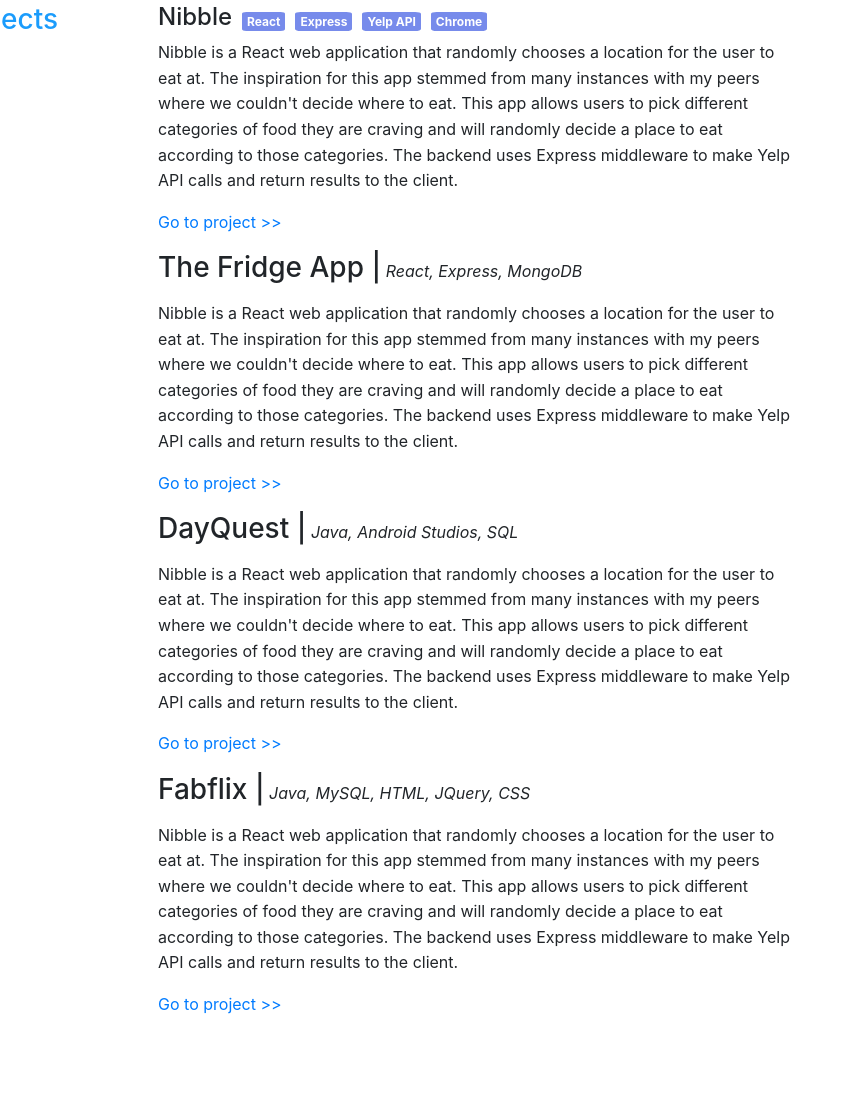
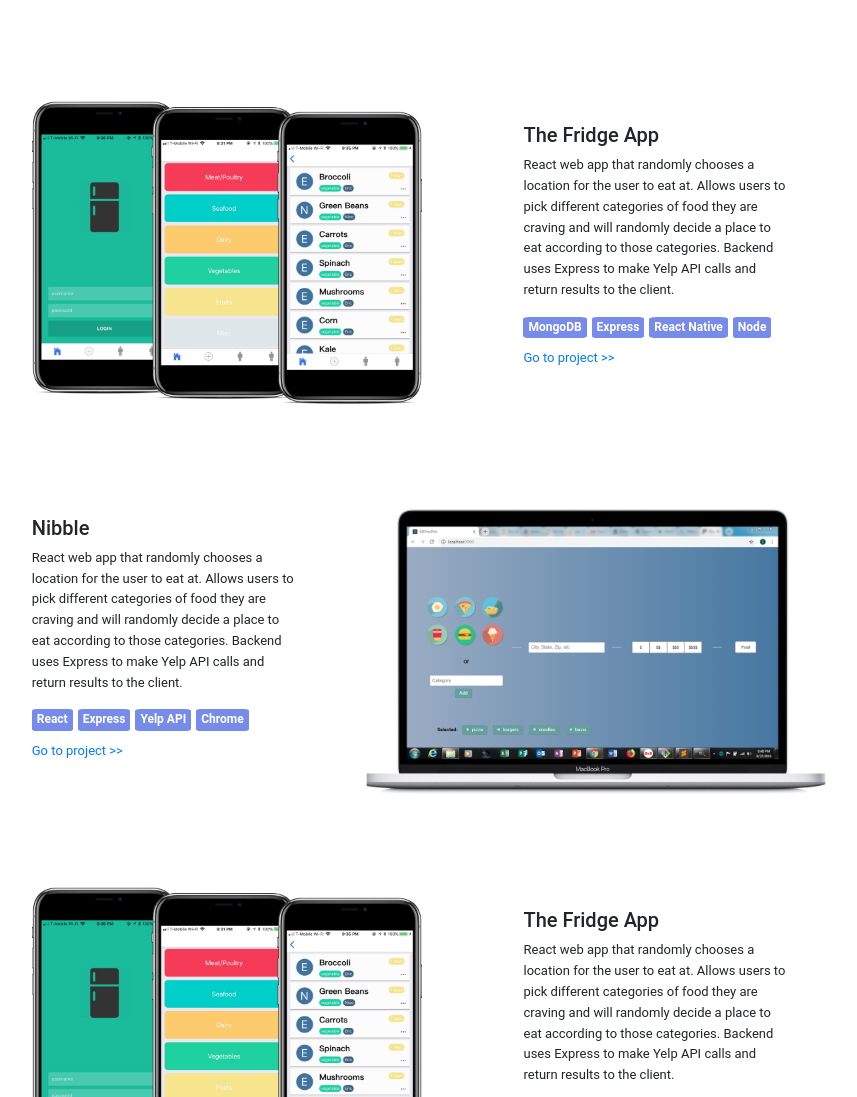
Before and after one commit to ericmv/ericmv.github.io, a plain HTML site: page index.html in a window 1280 px wide. Shown: the part 1703-2800 px from the top of the page, without its empty margins (323-1180 px from the left). Before the commit the page ends 2737 px from the top, so only its background shows below. Drawn offline with nearby package versions, Linux system fonts and the light colour scheme.

Commit message:
fade effect, alternate projects

```diff
--- a/css/layout.css
+++ b/css/layout.css
@@ -1,5 +1,5 @@
 body {
-  font-family: Century Gothic;
+  font-family: Roboto;
    overflow-x:hidden;
 }
 
@@ -12,15 +12,16 @@
 }
 /*box-sizing: border-box;*/
 .container {
+  font-family: Roboto;
+  font-weight: 300;
   display: -webkit-box;
   display: -moz-box;
   display: -ms-flexbox;
   display: -webkit-flex;
   display: flex;
   flex-direction: column;
-  padding: 8%;
-  /*border: 1px solid;*/
-  /*-webkit-flex-flow: row wrap;*/
+  padding: 8% 4%;
+
 }
 #banner {
   justify-content: space-around;
@@ -28,7 +29,9 @@
   height: 100vh;
 }
 .backgroundHeader {
-  font-family: "Lucida Sans Unicode"; font-size: 30px; font-style: normal; font-variant: normal; font-weight: 400; line-height: 33px;
+  font-size: 24px;
+  font-weight: 400;
+  line-height: 33px;
   color: #1B9CFC;
 }
 .hello {
@@ -37,6 +40,7 @@
 .intro {
   margin:0 10px;
 }
+
 
 .button {
   margin: 0 10px;
@@ -47,14 +51,22 @@
   font-weight: bold;
   width: 200px;
   background-color: white;
-  /*color: #2F4F4F;*/
   color: #778beb;
 }
 
+.button:hover {
+  background-color: #778beb;
+  color: white;
+  cursor: pointer;
+}
+#main {
+
+}
 .section {
+  opacity: 0;
+  transition: opacity 1s;
   display: flex;
   flex-direction: column;
-  /*border: 1px solid;*/
   flex-wrap: wrap;
   height: 100%;
   display: -webkit-box;
@@ -62,18 +74,19 @@
   display: -ms-flexbox;
   display: -webkit-flex;
   padding: 5% 10%;
+  margin-bottom: 10%;
 }
-
+.section.inview {
+  opacity: 1;
+}
 .sectionHeader {
-  /*border:1px solid;*/
   padding-bottom: 10px;
   text-align: left;
-  flex: 2;
+  flex: 1;
   color: #1B9CFC;
 }
 
 .sectionDetails {
-  /*border:1px solid;*/
   flex: 5;
   text-align: left;
   line-height: 1.6;
@@ -85,34 +98,38 @@
   height: 100%;
   align-items: center;
   color: white;
-  padding: 5% 10%;
+  padding: 4% 14%;
 
 }
 .background {
-  font-size: 100%;
+  font-size: 85%;
   padding-top: 25px;
 }
 
 .tag {
   background-color: #778beb;
   height: 33%;
-  /*border: 1px solid #778beb;*/
-  padding: 0px 5px;
+  padding: 1px 5px;
   border-radius: 10%;
-  margin-left: 10px;
+  margin-right: 5px;
+  margin-bottom: 10px;
   color: white;
   font-size: 12px;
   font-weight: bold;
 }
-
+#profile-image {
+  flex: 2;
+}
 .profile-image {
   height: 225px;
   width: 225px;
-  /* border: 1px solid black; */
   border-radius: 50%;
 }
 
 .skills {
+  font-size: 15px;
+  /*line-height: 1.3;*/
+  font-weight: 300;
   flex-wrap: wrap;
   display: flex;
   flex-direction: row;
@@ -143,18 +160,77 @@
 }
 .skillList {
   flex: 1;
+  margin-bottom: 10px;
   padding-right: 2.3em;
   list-style-type: none;
 }
-
+.projectHeader {
+  margin-right: 10px
+}
+.projectDetails {
+  order: 1;
+  font-size: 13px;
+  /*margin: 0 5%;*/
+  flex: 2;
+}
+.projectTags {
+  flex-direction: row;
+  display: flex;
+  flex-wrap: wrap;
+}
 .project {
   display: flex;
-  flex-wrap: wrap;
-  margin-right: 10px;
-  font-weight: 600;
-  flex-direction: row;
+  flex-direction: column;
+  margin-bottom: 10%;
+
   align-items: center;
 }
+.projectImage {
+  margin-right: 5%;
+  flex: 3;
+}
+
+.image {
+  flex: 3;
+  width: 100%;
+}
+
+#footer {
+  font-weight: bold;
+  font-family: Roboto;
+  font-size: 16px;
+  padding: 2% 3%;
+  display: flex;
+  flex-direction: row;
+  background-color: #EAEAEA;
+}
+
+#left {
+  flex: 1;
+
+}
+#middle {
+  height: 100%;
+  /*border: 1px solid;*/
+
+  flex: 1;
+  display: flex;
+  align-items: center;
+  justify-content: center;
+}
+
+.fa {
+  height: 40px;
+  color: #1B9CFC;
+  animation: none;
+  text-decoration: none;
+  margin:0px 10px;
+}
+
+
+
+
+
 @media (min-width: 320px)  {
   #banner {
     font-size:28px;
@@ -195,6 +271,16 @@
   .intro, .button, .hello {
     margin: 0 25px;
   }
+  .skills {
+    padding-left: 100px;
+  }
+  .project {
+    flex-direction: row;
+    margin-bottom: 10%;
+  }
+  .projectDetails {
+    order: 0;
+  }
   .section {
     flex-direction: row;
     padding: 5% 13% 0 10%;
@@ -225,7 +311,7 @@
     margin: 0 25px;
   }
   .sectionDetails {
-      margin: 0 0 0 100px;
+      margin: 0 0 0 75px;
   }
   .profile-image {
     height: 250px;
--- a/index.html
+++ b/index.html
@@ -4,14 +4,18 @@
     <title>Eric Vu</title>
     <!-- CSS
       ================================================== -->
+      <link rel="stylesheet" href="https://stackpath.bootstrapcdn.com/bootstrap/4.1.3/css/bootstrap.min.css" integrity="sha384-MCw98/SFnGE8fJT3GXwEOngsV7Zt27NXFoaoApmYm81iuXoPkFOJwJ8ERdknLPMO" crossorigin="anonymous">
      <link rel="stylesheet" href="css/layout.css">
-     <link rel="stylesheet" href="https://stackpath.bootstrapcdn.com/bootstrap/4.1.3/css/bootstrap.min.css" integrity="sha384-MCw98/SFnGE8fJT3GXwEOngsV7Zt27NXFoaoApmYm81iuXoPkFOJwJ8ERdknLPMO" crossorigin="anonymous">
+
      <meta name="viewport" content="width=device-width, initial-scale=1, shrink-to-fit=yes">
+     <link rel="stylesheet" href="https://cdnjs.cloudflare.com/ajax/libs/font-awesome/4.7.0/css/font-awesome.min.css">
+     <script src="js/index.js"></script>
+
 
 
 
   </head>
-  <body>
+  <body onscroll="updateInView()">
     <div class="container" id="banner">
     	<div class="hello"><p>Hello!</p></div>
 
@@ -47,14 +51,15 @@
           </p>
         </div>
       </div>
-    <div class=" section">
+
+      <div class="section">
         <div class="sectionHeader">
-        <h3>Skills</h3>
+          <h4>Skills</h4>
         </div>
         <div class="sectionDetails skills">
           <div class="skills_row">
             <ul class="skillList">
-            <li><h5>Languages</h3></li>
+              <li><h5>Languages</h5></li>
               <li>Python</li>
               <li>Javascript</li>
               <li>C/C++</li>
@@ -74,7 +79,7 @@
           </div>
           <div class="skills_row">
             <ul class="skillList">
-            <li><h5>Tools</h3></li>
+              <li><h5>Tools</h5></li>
               <li>Git/Github</li>
               <li>MongoDB</li>
               <li>MySQL</li>
@@ -93,6 +98,7 @@
           </div>
         </div>
       </div>
+
           <div class=" section" style="display:none">
         <div class="sectionHeader">
           <h2>Skills</h2>
@@ -119,56 +125,112 @@
           </div>
         </div>
       </div>
+
+
       <div class="section">
         <div class="sectionHeader">
-        <h3>Projects</h3>
+          <h4>Projects</h4>
         </div>
         <div class="sectionDetails">
           <div class="project">
-          <div><h4>Nibble</h4></div>
+            <div class="projectImage">
+              <img src="./images/fridge.png" class="image"/>
+            </div>
+            <div class="projectDetails" style="margin-left: 7%">
+              <div class="projectHeader"><h5>The Fridge App</h5></div>
+
+              <p>
+              React web app that randomly chooses a location for the user to eat at.
+              Allows users to pick different categories of food they are craving and will
+              randomly decide a place to eat according to those categories. Backend uses Express to
+              make Yelp API calls and return results to the client.
+              </p>
+              <div class="projectTags">
+                <div class="tag">MongoDB</div><div class="tag">Express</div> <div class="tag">React Native</div> <div class="tag">Node</div>
+              </div>
+              <a href=""><p>Go to project >></p></a>
+            </div>
+          </div>
+
+
+          <div class="project">
+            <div class="projectDetails" style="margin-right: 7%">
+              <div class="projectHeader"><h5>Nibble</h5></div>
+
+              <p>
+              React web app that randomly chooses a location for the user to eat at.
+              Allows users to pick different categories of food they are craving and will
+              randomly decide a place to eat according to those categories. Backend uses Express to
+              make Yelp API calls and return results to the client.
+              </p>
+              <div class="projectTags">
                 <div class="tag">React</div> <div class="tag">Express</div> <div class="tag">Yelp API</div><div class="tag">Chrome</div>
               </div>
+              <a href=""><p>Go to project >></p></a>
+            </div>
+            <div class="projectImage">
+              <img src="./images/nibble2.png" class="image" style="width:120%"/>
+            </div>
+
+          </div>
+
+         <div class="project">
+            <div class="projectImage">
+              <img src="./images/fridge.png" class="image"/>
+            </div>
+            <div class="projectDetails" style="margin-left: 7%">
+              <div class="projectHeader"><h5>The Fridge App</h5></div>
 
               <p>
-          Nibble is a React web application that randomly chooses a location for the user to eat at.
-          The inspiration for this app stemmed from many instances with my peers where we couldn't decide
-          where to eat. This app allows users to pick different categories of food they are craving and will
-          randomly decide a place to eat according to those categories. The backend uses Express middleware to
+              React web app that randomly chooses a location for the user to eat at.
+              Allows users to pick different categories of food they are craving and will
+              randomly decide a place to eat according to those categories. Backend uses Express to
               make Yelp API calls and return results to the client.
               </p>
+              <div class="projectTags">
+                <div class="tag">MongoDB</div><div class="tag">Express</div> <div class="tag">React Native</div> <div class="tag">Node</div>
+              </div>
               <a href=""><p>Go to project >></p></a>
-        <h3 style="display: inline-block">The Fridge App | </h3>
-        <p style="display: inline-block"><em>React, Express, MongoDB</em></p>
+            </div>
+          </div>
+
+
+          <div class="project">
+            <div class="projectDetails" style="margin-right: 7%">
+              <div class="projectHeader"><h5>Nibble</h5></div>
+
               <p>
-          Nibble is a React web application that randomly chooses a location for the user to eat at.
-          The inspiration for this app stemmed from many instances with my peers where we couldn't decide
-          where to eat. This app allows users to pick different categories of food they are craving and will
-          randomly decide a place to eat according to those categories. The backend uses Express middleware to
+              React web app that randomly chooses a location for the user to eat at.
+              Allows users to pick different categories of food they are craving and will
+              randomly decide a place to eat according to those categories. Backend uses Express to
               make Yelp API calls and return results to the client.
               </p>
+              <div class="projectTags">
+                <div class="tag">React</div> <div class="tag">Express</div> <div class="tag">Yelp API</div><div class="tag">Chrome</div>
+              </div>
               <a href=""><p>Go to project >></p></a>
+            </div>
+            <div class="projectImage">
+              <img src="./images/nibble2.png" class="image" style="width:120%"/>
+            </div>
 
-        <h3 style="display: inline-block">DayQuest | </h3>
-        <p style="display: inline-block"><em>Java, Android Studios, SQL</em></p>
-        <p>
-          Nibble is a React web application that randomly chooses a location for the user to eat at.
-          The inspiration for this app stemmed from many instances with my peers where we couldn't decide
-          where to eat. This app allows users to pick different categories of food they are craving and will
-          randomly decide a place to eat according to those categories. The backend uses Express middleware to
-          make Yelp API calls and return results to the client.
-        </p>
-        <a href=""><p>Go to project >></p></a>
+          </div>
 
-        <h3 style="display: inline-block">Fabflix | </h3>
-        <p style="display: inline-block"><em>Java, MySQL, HTML, JQuery, CSS</em></p>
-        <p>
-          Nibble is a React web application that randomly chooses a location for the user to eat at.
-          The inspiration for this app stemmed from many instances with my peers where we couldn't decide
-          where to eat. This app allows users to pick different categories of food they are craving and will
-          randomly decide a place to eat according to those categories. The backend uses Express middleware to
-          make Yelp API calls and return results to the client.
-        </p>
-        <a href=""><p>Go to project >></p></a>
+
+        </div>
+      </div>
+    <div id="footer">
+      <div id="left">
+        Created and Designed<br> by Eric Vu 2018
+      </div>
+      <div id="middle">
+
+        <a href="#" class="fa fa-envelope-o fa-2x"></a>
+        <a href="#" class="fa fa-github fa-2x"></a>
+        <a href="#" class="fa fa-linkedin-square fa-2x"></a>
+        <a href="#" class="fa fa-instagram fa-2x"></a>
+      </div>
+      <div id="left">
       </div>
     </div>
 </body>
--- /dev/null
+++ b/js/index.js
@@ -0,0 +1,36 @@
+
+let sections = document.getElementsByClassName("section")
+function inView (el) {
+  var sb = section.getBoundingClientRect();
+  var eb = el.getBoundingClientRect();
+  return !((eb.top + eb.height < 0) || (eb.top > sb.height));
+}
+var isInViewport = function (elem) {
+    var bounding = elem.getBoundingClientRect();
+    console.log(bounding.top, bounding.left, bounding.right, bounding.bottom)
+    return (
+        bounding.top + window.scrollY>= 0 &&
+        bounding.left >= 0 &&
+        bounding.bottom <= (window.innerHeight || document.documentElement.clientHeight) &&
+        bounding.right <= (window.innerWidth || document.documentElement.clientWidth)
+    );
+};
+
+function isVisible (ele) {
+  const { top, bottom } = ele.getBoundingClientRect();
+  const vHeight = (window.innerHeight || document.documentElement.clientHeight);
+
+  return (
+    (top > 0 || bottom > 0) &&
+    top < vHeight
+  );
+}
+function updateInView() {
+
+  for (let i = 0; i < sections.length; i++) {
+    if (isVisible(sections[i])) sections[i].classList.add('inview')
+  }
+}
+
+
+updateInView();
```
Also changed, not shown: images/categories.jpg (deleted), images/fridge-results.jpg (deleted), images/fridge.png (added), images/login.jpg (deleted), images/nibble2.png (added). Lines whose indentation alone changed are shown as unchanged.
